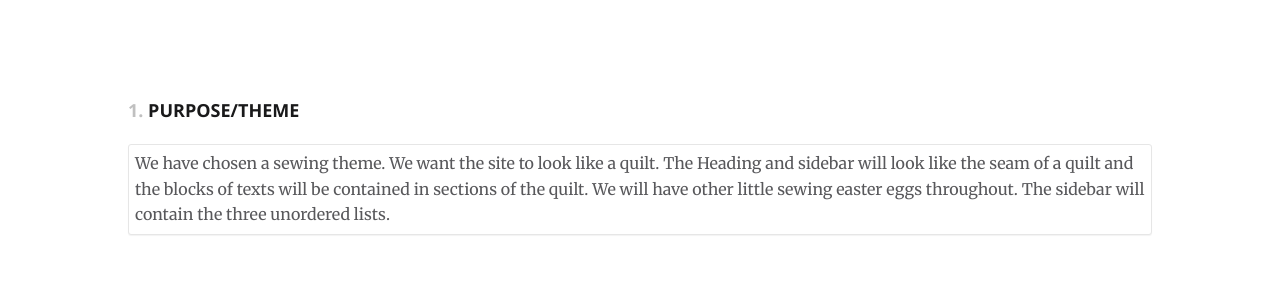
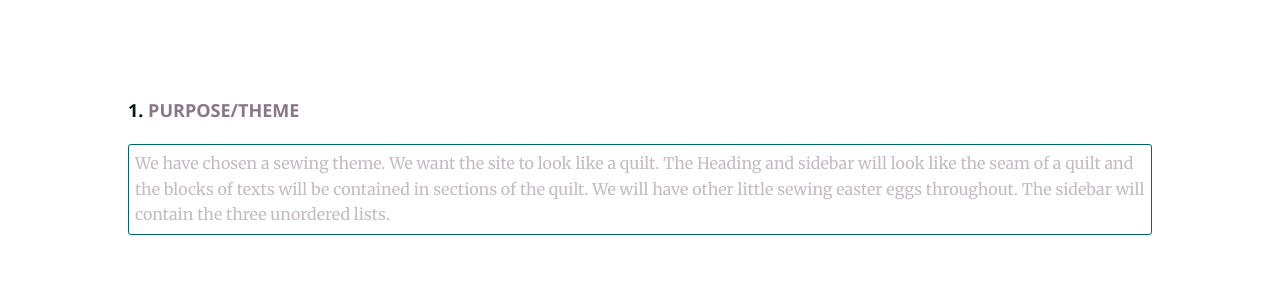
Before and after one commit to Branderwall/finalproject, a website built with Parcel: page styleguide/src/index.html in a window 1280 px wide. Shown: the part 267-573 px from the top of the page. Built offline with nearby package versions, Linux system fonts and the light colour scheme.

Commit message:
Update style-guide.scss

```diff
--- a/styleguide/src/scss/style-guide.scss
+++ b/styleguide/src/scss/style-guide.scss
@@ -4,16 +4,16 @@
 
 // color palette - these colors will be the color swatches of the Colors section
 
-$color-1: #5f8ee4; // Cornflower Blue - Action color
-$color-2: #19191a; // Dark Blue
-$color-3: #e4655f; // Red
-$color-4: #e6e6e6; // light grey
-$color-5: #ffffff; // white
+$color-1: #9b1c1f; // Red - Action color
+$color-2: #897689; // Purple
+$color-3: #34281e; // Brown
+$color-4: #006666; // Teal
+$color-5: #ffffff; // White
 
 // additional colors
 
-$success: #6fce72; // green
-$alert: $color-3; // red
+$success: $color-4; // Teal
+$alert: $color-1; // Red
 
 // fonts
 $primary-font: 'Merriweather', serif;
```
